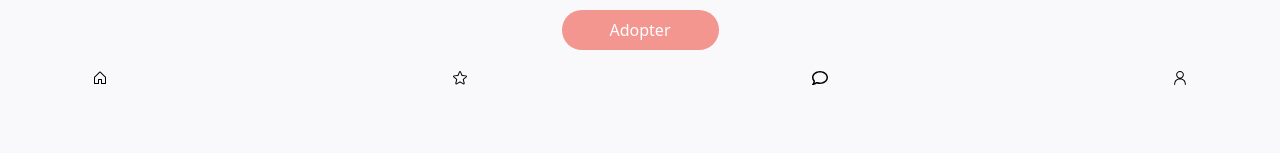
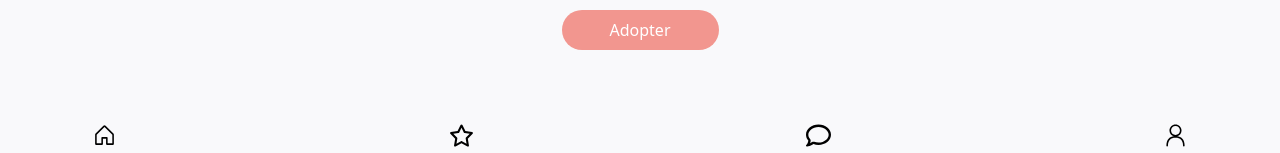
Before and after one commit to nanajulieaugustine/familyfriends, a Next.js app: page /singleview in a window 1280 px wide. Shown: the part 644-797 px from the top of the page. Built offline with nearby package versions, Linux system fonts and the light colour scheme.

Commit message:
footer nederst

```diff
--- a/src/app/layout.js
+++ b/src/app/layout.js
@@ -28,13 +28,13 @@ export default function RootLayout({ children }) {
   return (
     <html lang="en">
       <body
-        className={`${geistSans.variable} ${geistMono.variable} antialiased`}
+        className={`${geistSans.variable} ${geistMono.variable} antialiased min-h-screen flex flex-col`}
       >
         <header>
           <Header></Header>
         </header>
-        {children}
-        <footer>
+        <main className="flex-grow">{children}</main>
+        <footer className="mt-auto">
           <Footer></Footer>
         </footer>
       </body>
--- a/src/app/page.js
+++ b/src/app/page.js
@@ -3,20 +3,23 @@ import ListView from "@/components/(listcard)/ListView";
 import RemoteImage from "@/components/RemoteImage";
 
 export default async function Home() {
-  const data = await fetch("https://api.petfinder.com/v2/animals", {
+  const response = await fetch("https://api.petfinder.com/v2/animals", {
     headers: {
       Authorization: `Bearer ${process.env.API_TOKEN}`,
     },
   });
-  const animals = await data.json();
+  console.log(response);
+
+  const data = await response.json();
+  const animals = data.animals;
+
   return (
     <section>
-      <ListView></ListView>
-      {/* {animals.map((animal) => (
-        <div key={animal.id}>
-          <h1>{animals.name}</h1>
-        </div>
-      ))} */}
+      <ListView>
+        {animals.animals.map((animal) => (
+          <h2>{animal.name}</h2>
+        ))}
+      </ListView>
     </section>
   );
 }
--- a/src/components/(footer)/Footer.jsx
+++ b/src/components/(footer)/Footer.jsx
@@ -1,14 +1,14 @@
 import { PiHouse } from "react-icons/pi";
-import { PiStar } from "react-icons/pi";
+import { FaRegStar } from "react-icons/fa6";
 import { FaRegComment } from "react-icons/fa6";
 import { RxPerson } from "react-icons/rx";
 const Footer = () => {
   return (
-    <div className="flex justify-between px-15 items-baseline">
-      <PiHouse />
-      <PiStar />
-      <FaRegComment />
-      <RxPerson />
+    <div className="flex justify-between px-15 items-baseline pb-2">
+      <PiHouse size={25} />
+      <FaRegStar size={25} />
+      <FaRegComment size={25} />
+      <RxPerson size={25} />
     </div>
   );
 };
```
